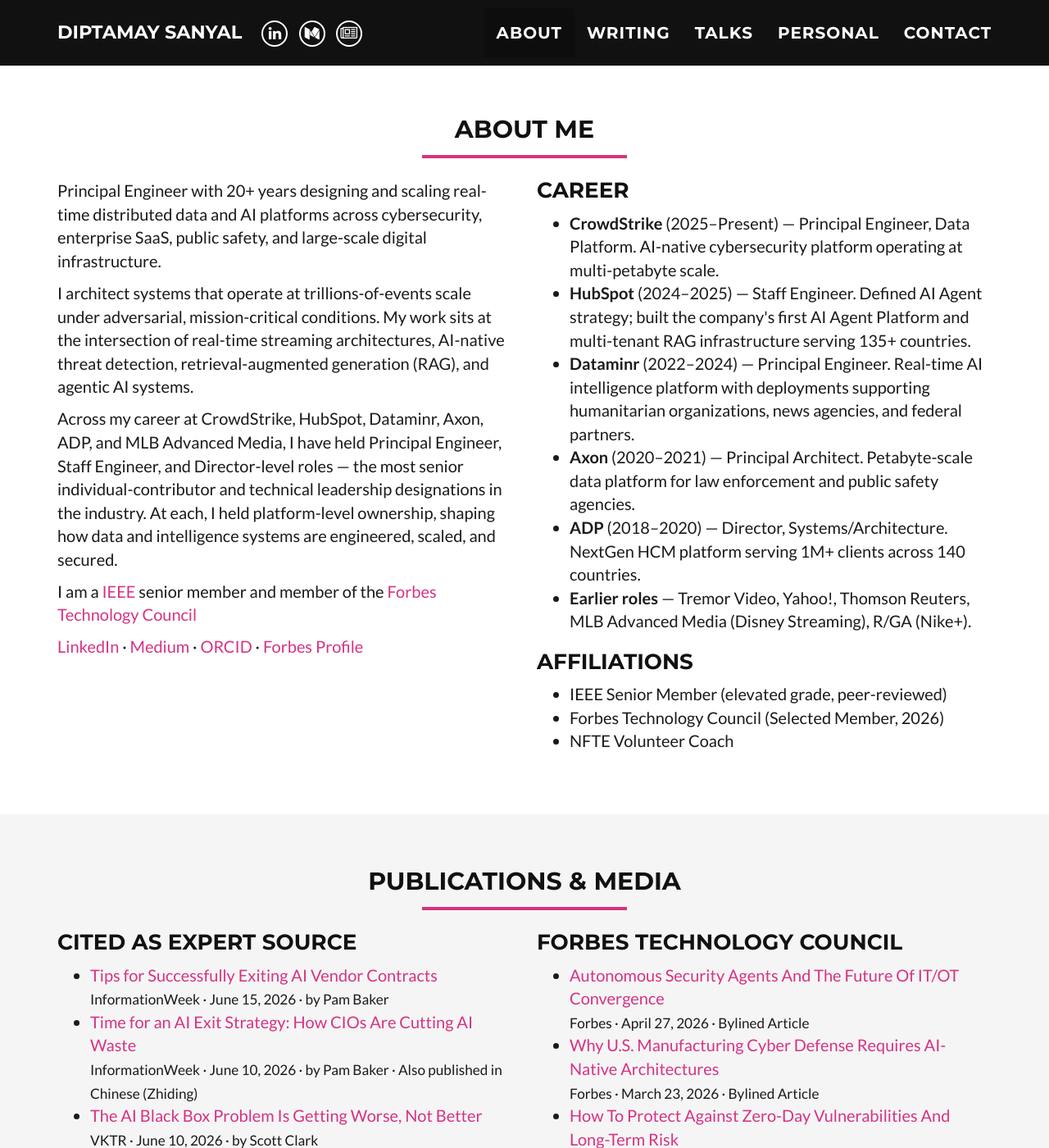
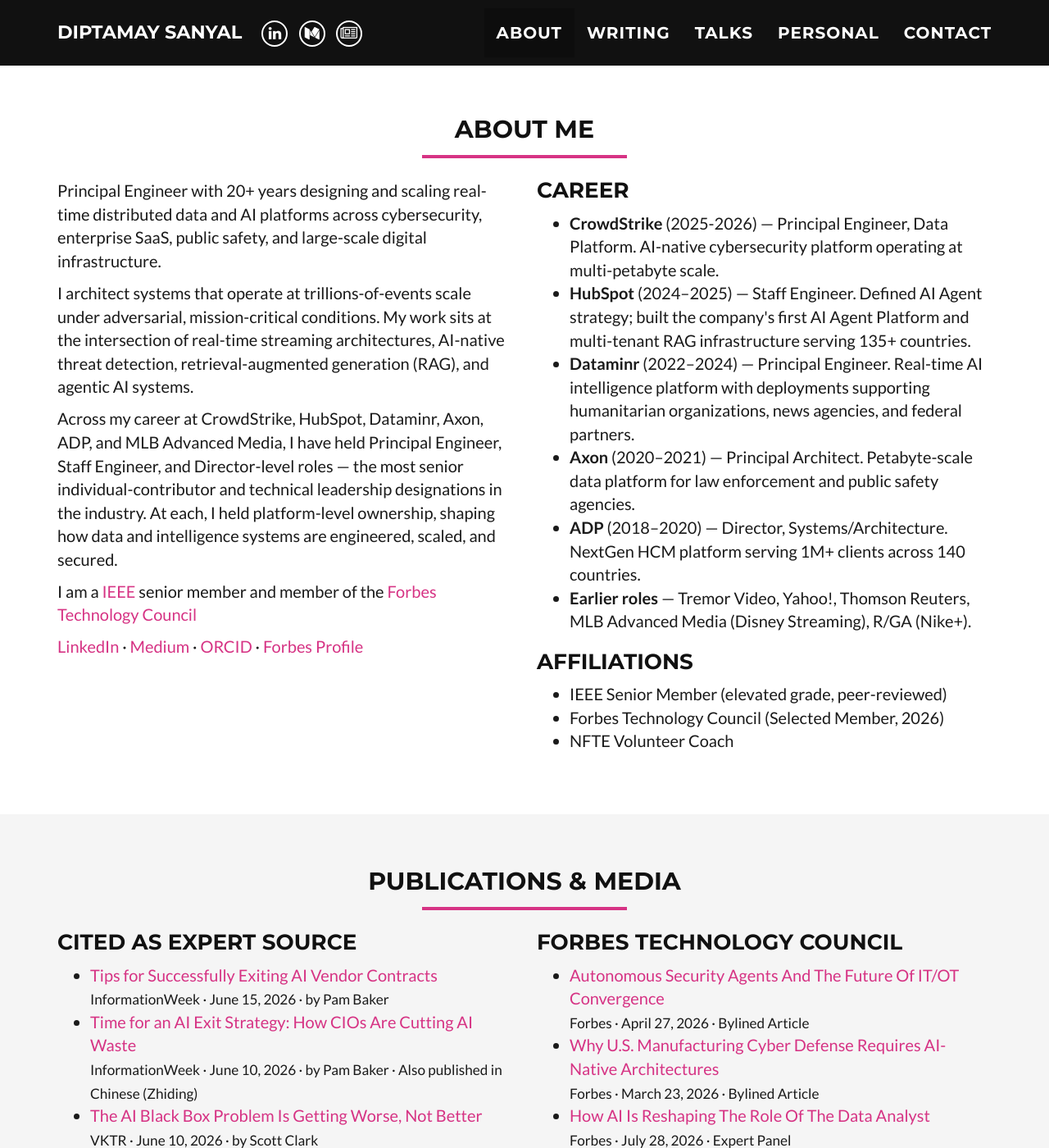
Before and after one commit to diptamay/diptamay.github.io, a Jekyll site: the page built from index.html, in a window 1280 px wide and 1400 px high, scrolled down 498 px. Shown: the whole window at 82% size. Built offline with Jekyll 4.4.1, drawn with Linux system fonts in a browser that asks for light colours; some of the changed text lies outside the part shown.

Commit message:
Forbes and CS updates

```diff
--- a/_config.yml
+++ b/_config.yml
@@ -2,7 +2,7 @@
 name: Diptamay Sanyal
 email: diptamay@goleap.ai
 canonical_url: https://diptamay.com
-keywords: "AI, cybersecurity, data platforms, distributed systems, RAG, retrieval-augmented generation, agentic AI, real-time streaming, threat detection, SIEM, Kafka, Flink, Spark, machine learning, LLM, enterprise SaaS, OT security, ICS, cloud-native, Kubernetes, principal engineer, CrowdStrike, Forbes Technology Council, IEEE"
+keywords: "AI, cybersecurity, data platforms, distributed systems, RAG, retrieval-augmented generation, agentic AI, real-time streaming, threat detection, SIEM, Kafka, Flink, Spark, machine learning, LLM, enterprise SaaS, OT security, ICS, cloud-native, Kubernetes, principal engineer, Forbes Technology Council, IEEE"
 skills: "Principal Engineer | Real-time Data, AI & Cybersecurity Platforms at trillions-of-events scale | IEEE Senior Member"
 baseurl:
 
--- a/_includes/about_me.html
+++ b/_includes/about_me.html
@@ -18,20 +18,20 @@
           Across my career at CrowdStrike, HubSpot, Dataminr, Axon, ADP, and MLB Advanced Media, I have held Principal Engineer, Staff Engineer, and Director-level roles &mdash; the most senior individual-contributor and technical leadership designations in the industry. At each, I held platform-level ownership, shaping how data and intelligence systems are engineered, scaled, and secured.
         </p>
         <p>
-          I am a <a href="https://www.ieee.org/" target="_blank">IEEE</a> senior member and member of the <a href="https://councils.forbes.com/profile/Diptamay-Sanyal-Principal-Engineer-Crowdstrike/e1fca19c-78c5-4b84-ac5a-e4a500ee06e2" target="_blank">Forbes Technology Council</a>
+          I am a <a href="https://www.ieee.org/" target="_blank">IEEE</a> senior member and member of the <a href="https://councils.forbes.com/profile/Diptamay-Sanyal-Principal-Engineer-Stealth/e1fca19c-78c5-4b84-ac5a-e4a500ee06e2" target="_blank">Forbes Technology Council</a>
         </p>
         <p>
           <a href="https://www.linkedin.com/in/diptamay" target="_blank">LinkedIn</a> &middot;
           <a href="https://medium.com/@diptamay" target="_blank">Medium</a> &middot;
           <a href="https://orcid.org/0009-0000-8209-2495" target="_blank">ORCID</a> &middot;
-          <a href="https://councils.forbes.com/profile/Diptamay-Sanyal-Principal-Engineer-Crowdstrike/e1fca19c-78c5-4b84-ac5a-e4a500ee06e2" target="_blank">Forbes Profile</a>
+          <a href="https://councils.forbes.com/profile/Diptamay-Sanyal-Principal-Engineer-Stealth/e1fca19c-78c5-4b84-ac5a-e4a500ee06e2" target="_blank">Forbes Profile</a>
         </p>
       </div>
       <div class="col-sm-6">
         <h3 style="margin-top:0;">Career</h3>
         <ul>
           <li>
-            <b>CrowdStrike</b> (2025&ndash;Present) &mdash; Principal Engineer, Data Platform. AI-native cybersecurity platform operating at multi-petabyte scale.
+            <b>CrowdStrike</b> (2025-2026) &mdash; Principal Engineer, Data Platform. AI-native cybersecurity platform operating at multi-petabyte scale.
           </li>
           <li>
             <b>HubSpot</b> (2024&ndash;2025) &mdash; Staff Engineer. Defined AI Agent strategy; built the company's first AI Agent Platform and multi-tenant RAG infrastructure serving 135+ countries.
--- a/_includes/contact_form.html
+++ b/_includes/contact_form.html
@@ -17,7 +17,7 @@
           <a href="https://medium.com/@diptamay" target="_blank" class="btn btn-default btn-lg"><i class="fa fa-medium"></i> Medium</a>
           <a href="https://x.com/diptamay" target="_blank" class="btn btn-default btn-lg"><i class="fa fa-twitter"></i> X</a>
           <a href="https://orcid.org/0009-0000-8209-2495" target="_blank" class="btn btn-default btn-lg"><i class="fa fa-id-badge"></i> ORCID</a>
-          <a href="https://councils.forbes.com/profile/Diptamay-Sanyal-Principal-Engineer-Crowdstrike/e1fca19c-78c5-4b84-ac5a-e4a500ee06e2" target="_blank" class="btn btn-default btn-lg"><i class="fa fa-newspaper-o"></i> Forbes</a>
+          <a href="https://councils.forbes.com/profile/Diptamay-Sanyal-Principal-Engineer-Stealth/e1fca19c-78c5-4b84-ac5a-e4a500ee06e2" target="_blank" class="btn btn-default btn-lg"><i class="fa fa-newspaper-o"></i> Forbes</a>
         </p>
       </div>
     </div>
--- a/_includes/publications.html
+++ b/_includes/publications.html
@@ -108,6 +108,16 @@
             <small>Forbes &middot; March 23, 2026 &middot; Bylined Article</small>
           </li>
           <li>
+            <a href="https://www.forbes.com/councils/forbestechcouncil/2026/07/28/how-ai-is-reshaping-the-role-of-the-data-analyst/"
+               target="_blank">How AI Is Reshaping The Role Of The Data Analyst</a><br/>
+            <small>Forbes &middot; July 28, 2026 &middot; Expert Panel</small>
+          </li>
+          <li>
+            <a href="https://www.forbes.com/councils/forbestechcouncil/2026/06/30/practical-cost-effective-ways-businesses-can-reduce-e-waste/"
+               target="_blank">Practical, Cost-Effective Ways Businesses Can Reduce E-Waste</a><br/>
+            <small>Forbes &middot; June 30, 2026 &middot; Expert Panel</small>
+          </li>
+          <li>
             <a href="https://www.forbes.com/councils/forbestechcouncil/2026/06/16/how-to-protect-against-zero-day-vulnerabilities-and-long-term-risk/"
                target="_blank">How To Protect Against Zero-Day Vulnerabilities And Long-Term Risk</a><br/>
             <small>Forbes &middot; June 16, 2026 &middot; Expert Panel</small>
```
